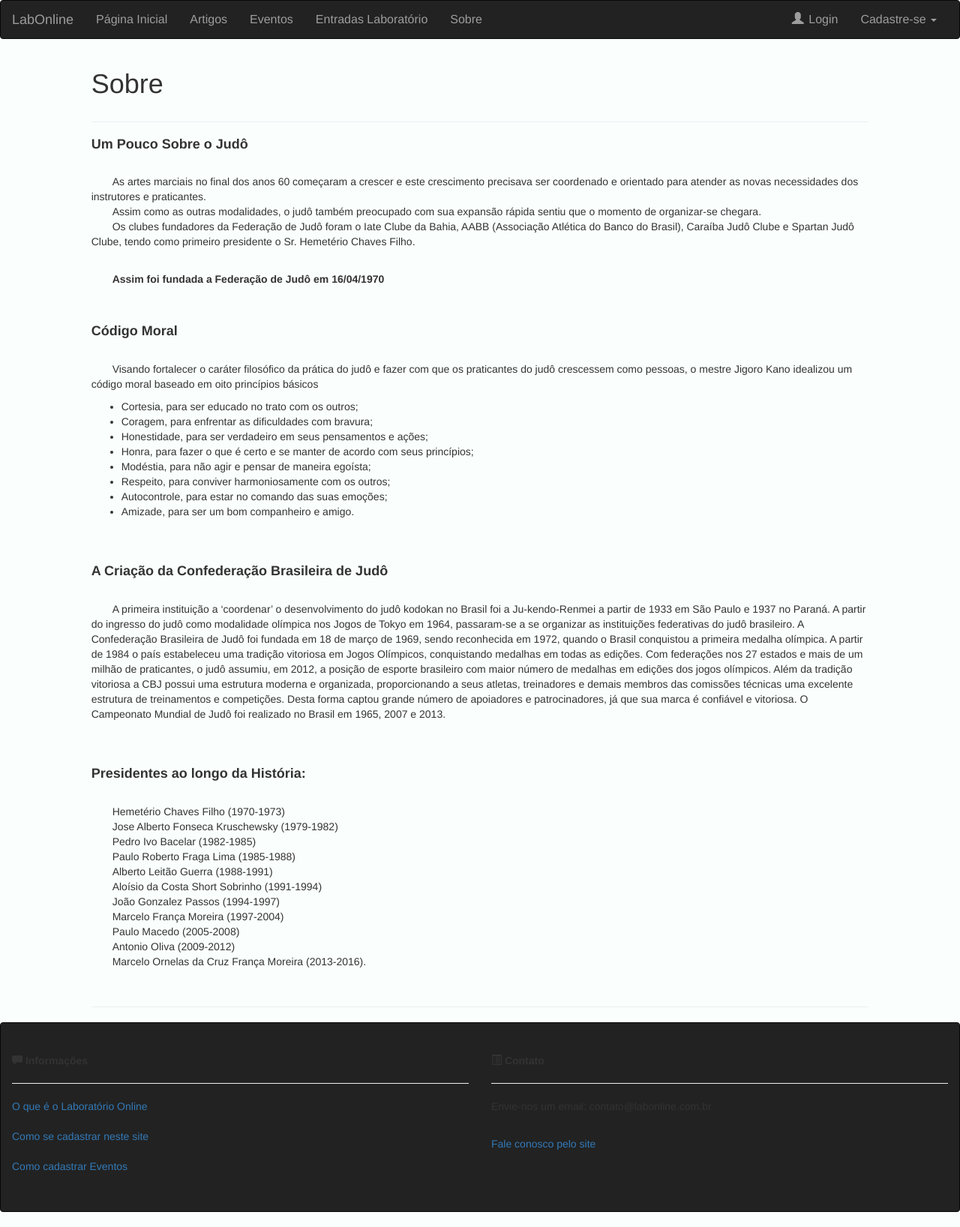
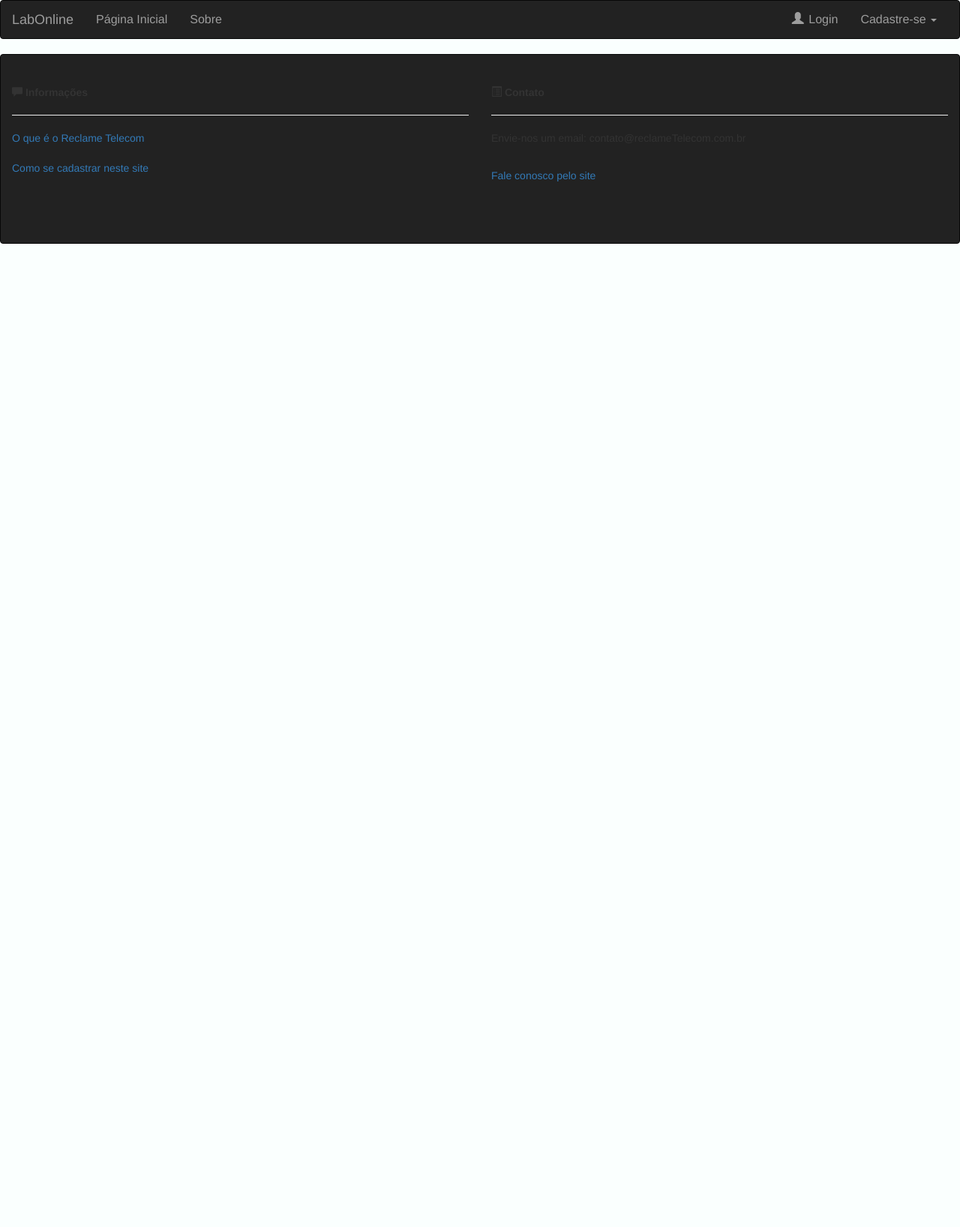
Before and after one commit to joaomarcos1/Sistema_Reclamacoes-Agendamento-Visita-Tecnica-DJANGO, a Django app: page /sobre in a window 1280 px wide. Shown: the whole page at 75% size. After the commit the page ends 325 px from the top, so only its background shows below. Run offline with Django 3.2, Linux system fonts and the light colour scheme; some libraries are stand-ins or nearby versions.

Commit message:
Atualizações de código

```diff
--- a/sistemaReclamacoes/forms.py
+++ b/sistemaReclamacoes/forms.py
@@ -1,6 +1,6 @@
 from django import forms
 from django.contrib.auth.models import User
-from .models import Pessoa, Curso, Funcao, StatusArtigo, Artigo, Noticia, Evento, Area
+from .models import Curso, Funcao, StatusArtigo, Artigo, Noticia, Evento, Area
 from django.contrib.auth.forms import UserCreationForm, UserChangeForm
 
 
--- a/sistemaReclamacoes/templates/base.html
+++ b/sistemaReclamacoes/templates/base.html
@@ -38,9 +38,10 @@
         <div class="collapse navbar-collapse" id="myNavbar">
           <ul class="nav navbar-nav">
             <li><a href="/index">Página Inicial</a></li>
-            <li><a href="/artigos">Artigos</a></li>
-            <li><a href="/eventos">Eventos</a></li>
-            <li><a href="/entradas_alunos">Entradas Laboratório</a></li>
+            <!--<li><a href="/artigos">Artigos</a></li>
+            <li><a href="/eventos">Eventos</a></li>-->
+
+           <!---- <li><a href="/entradas_alunos">Entradas Laboratório</a></li>-->
             <!--<li><a href="/fale_conosco">Fale Conosco</a></li>-->
             <li><a href="/sobre">Sobre</a></li>
 
@@ -83,9 +84,9 @@
                     <a class="dropdown-toggle" data-toggle="dropdown" href="#">Cadastre-se
                     <span class="caret"></span></a>
                     <ul class="dropdown-menu">
-                      <li><a href="/cadastro_aluno">Aluno</a></li>
-                      <li><a href="/cadastro_professor">Professor</a></li>
-                      <li><a href="cadastro_usuario">Usuário</a></li>
+                      <li><a href="/cadastro_usuario">Cliente</a></li>
+                      <!--<li><a href="/cadastro_professor">Funcionário</a></li>
+                      <li><a href="cadastro_usuario">Usuário</a></li>-->
 
                     </ul>
                   </li>
@@ -129,12 +130,12 @@
                 </strong>
 
                 <hr>
-                <a id="oque" href="sobre" class="contato" style="text-decoration: none;"> <ins style="text-decoration: none;">O que é o Laboratório Online</ins></a>
+                <a id="oque" href="sobre" class="contato" style="text-decoration: none;"> <ins style="text-decoration: none;">O que é o Reclame Telecom</ins></a>
                 <br><br>
                 <a id="cadsr" href="cadastro_usuario" class="contato" style="text-decoration: none;"> <ins style="text-decoration: none;">Como se cadastrar neste site</ins></a>
                 <br><br>
-                <a id="cadr" href="cadastro_eventos" class="contato" style="text-decoration: none;"> <ins style="text-decoration: none;">Como cadastrar Eventos</ins></a>
-
+                <!--<a id="cadr" href="cadastro_eventos" class="contato" style="text-decoration: none;"> <ins style="text-decoration: none;">Como cadastrar Eventos</ins></a>
+                -->
               </div>
 
               <!--Contato-->
@@ -145,7 +146,7 @@
                 </strong>
 
                 <hr>
-                <p class = "contato"> Envie-nos um email: contato@labonline.com.br<a id="email" class="contato" style="text-decoration: none;"></p></a>
+                <p class = "contato"> Envie-nos um email: contato@reclameTelecom.com.br<a id="email" class="contato" style="text-decoration: none;"></p></a>
                 <br>
                 <a id="faler" href="fale_conosco" class="contato" style="text-decoration: none;"><ins style="text-decoration: none;">Fale conosco pelo site <br><br><br></ins></a>
 
--- a/sistemaReclamacoes/templates/login.html
+++ b/sistemaReclamacoes/templates/login.html
@@ -31,10 +31,10 @@
 
                 <div class="form-group">
                   <div class="radio">
-                    <label> <input type="radio" name="optradio" value="professor">Sou Professor</label>
+                    <label> <input type="radio" name="optradio" value="professor">Sou Cliente</label>
                   </div>
                   <div class="radio">
-                    <label> <input type="radio" name="optradio" value="aluno">Sou Aluno</label>
+                    <label> <input type="radio" name="optradio" value="aluno">Sou Funcionário</label>
                   </div>
                     <div class="radio">
                     <label> <input type="radio" name="optradio" value="adm">Sou Administrador</label>
--- a/sistemaReclamacoes/templates/sobre.html
+++ b/sistemaReclamacoes/templates/sobre.html
@@ -5,73 +5,6 @@
 {% block body %}
 
 
-<div class="container-fluid">
-      <div class="row content">
-        <div class="col-sm-1 sidenav">
-
-        </div>
-
-        <div class="col-sm-10">
-          <h1>Sobre</h1>
-          <div class="collapse navbar-collapse" id="myNavbar">
-
-          </div>
-          <hr>
-          <h4><b>Um Pouco Sobre o Judô</b></h4><br/>
-
-          <p>
-          &emsp;&emsp;As artes marciais no final dos anos 60 começaram a crescer e este crescimento precisava ser coordenado e orientado para atender as novas necessidades dos instrutores e praticantes.<br/>
-
-          &emsp;&emsp;Assim como as outras modalidades, o judô também preocupado com sua expansão rápida sentiu que o momento de organizar-se chegara.<br/>
-
-          &emsp;&emsp;Os clubes fundadores da Federação de Judô foram o Iate Clube da Bahia, AABB (Associação Atlética do Banco do Brasil), Caraíba Judô Clube e Spartan Judô Clube, tendo como primeiro presidente o Sr. Hemetério Chaves Filho.<br/><br/>
-          </p>
-          <p>
-          &emsp;&emsp;<b>Assim foi fundada a Federação de Judô em 16/04/1970</b><br/><br/><br/>
-
-          <h4><b>Código Moral</b></h4><br>
-          <p>&emsp;&emsp;Visando fortalecer o caráter filosófico da prática do judô e fazer com que os praticantes do judô crescessem como pessoas, o mestre Jigoro Kano idealizou um código moral baseado em oito princípios básicos<br>
-              <ul>
-              <li>Cortesia, para ser educado no trato com os outros;</li>
-              <li>Coragem, para enfrentar as dificuldades com bravura;</li>
-              <li>Honestidade, para ser verdadeiro em seus pensamentos e ações;</li>
-              <li> Honra, para fazer o que é certo e se manter de acordo com seus princípios;</li>
-              <li> Modéstia, para não agir e pensar de maneira egoísta;</li>
-              <li>Respeito, para conviver harmoniosamente com os outros;</li>
-              <li>Autocontrole, para estar no comando das suas emoções;</li>
-              <li> Amizade, para ser um bom companheiro e amigo.</li></ul></p><br><br>
-
-          <h4><b>A Criação da Confederação Brasileira de Judô</b></h4><br>
-          <p>&emsp;&emsp;A primeira instituição a ‘coordenar’ o desenvolvimento do judô kodokan no Brasil foi a Ju-kendo-Renmei a partir de 1933 em São Paulo e 1937 no Paraná. A partir do ingresso do judô como modalidade olímpica nos Jogos de Tokyo em 1964, passaram-se a se organizar as instituições federativas do judô brasileiro. A Confederação Brasileira de Judô foi fundada em 18 de março de 1969, sendo reconhecida em 1972, quando o Brasil conquistou a primeira medalha olímpica. A partir de 1984 o país estabeleceu uma tradição vitoriosa em Jogos Olímpicos, conquistando medalhas em todas as edições. Com federações nos 27 estados e mais de um milhão de praticantes, o judô assumiu, em 2012, a posição de esporte brasileiro com maior número de medalhas em edições dos jogos olímpicos. Além da tradição vitoriosa a CBJ possui uma estrutura moderna e organizada, proporcionando a seus atletas, treinadores e demais membros das comissões técnicas uma excelente estrutura de treinamentos e competições. Desta forma captou grande número de apoiadores e patrocinadores, já que sua marca é confiável e vitoriosa. O Campeonato Mundial de Judô foi realizado no Brasil em 1965, 2007 e 2013.</p><br><br>
 
 
-          <h4><b>Presidentes ao longo da História:</b></h4><br/>
-
-          &emsp;&emsp;Hemetério Chaves Filho (1970-1973)<br/>
-
-          &emsp;&emsp;Jose Alberto Fonseca Kruschewsky (1979-1982)<br/>
-
-          &emsp;&emsp;Pedro Ivo Bacelar (1982-1985)<br/>
-
-          &emsp;&emsp;Paulo Roberto Fraga Lima (1985-1988)<br/>
-
-          &emsp;&emsp;Alberto Leitão Guerra (1988-1991)<br/>
-
-          &emsp;&emsp;Aloísio da Costa Short Sobrinho (1991-1994)<br/>
-
-          &emsp;&emsp;João Gonzalez Passos (1994-1997)<br/>
-
-          &emsp;&emsp;Marcelo França Moreira (1997-2004)<br/>
-
-          &emsp;&emsp;Paulo Macedo (2005-2008)<br/>
-
-          &emsp;&emsp;Antonio Oliva (2009-2012)<br/>
-
-          &emsp;&emsp;Marcelo Ornelas da Cruz França Moreira (2013-2016).</p><br/>
-          <hr>
-
-          </div>
-          </div>
-          </div>
-
-          {% endblock %}
+{% endblock %}
--- a/sistemaReclamacoes/views.py
+++ b/sistemaReclamacoes/views.py
@@ -1,5 +1,5 @@
 from django.shortcuts import render, get_object_or_404,render_to_response, redirect
-from .models import Pessoa, Curso, Funcao, StatusArtigo, Artigo, Noticia, Evento, Area, Aluno, Professor, horarios_laboratorio
+from .models import Curso, Funcao, StatusArtigo, Artigo, Noticia, Evento, Area, Aluno, Professor, horarios_laboratorio
 
 
 from django.http import HttpResponse
```
Also changed, not shown: sistemaReclamacoes/models.py (+10 -3 lines), sistemaReclamacoes/templates/interface_professor.html (+4 -4 lines), sistemaReclamacoes/templates/interface_usuario.html (+9 -8 lines), db.sqlite3, sistemaReclamacoes/migrations/0001_initial.py (added), sistemaReclamacoes/migrations/0002_auto_20211109_0948.py (added), sistemaReclamacoes/static/img/img1.jpg (added), sistemaReclamacoes/static/img/img2.jpg (added), sistemaReclamacoes/static/img/img3.jpg (added).
